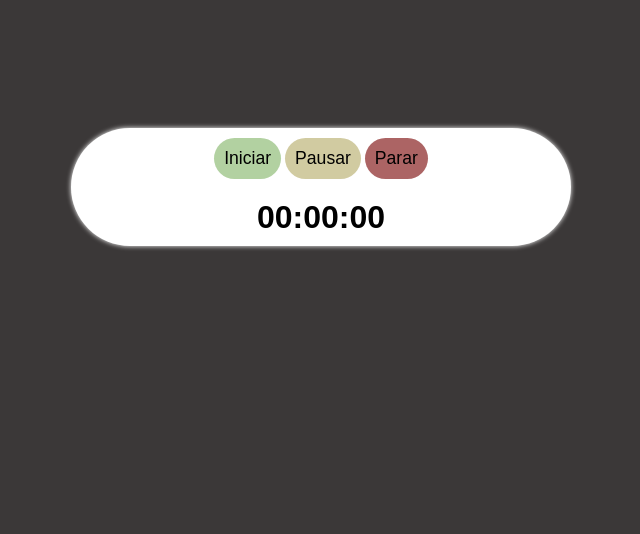
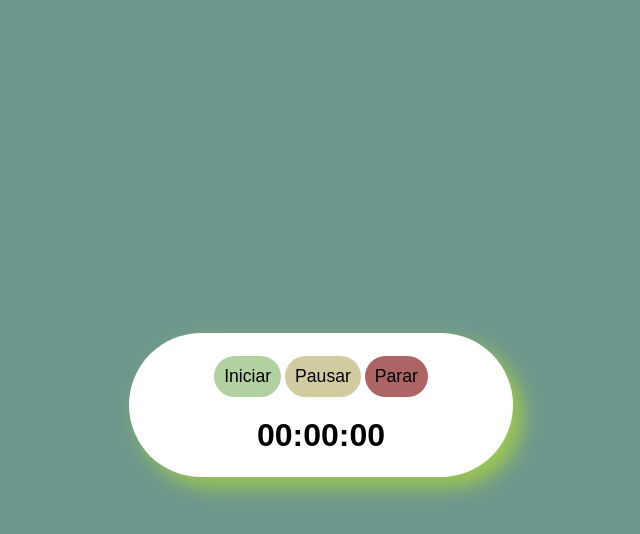
Before and after one commit to Wesley-Ferreiraa/cronometro, a plain HTML site: page index.html in a window 1280 px wide. Shown: the whole page, without its empty margins (319-959 px from the left). Drawn offline with Linux system fonts and the light colour scheme.

Commit message:
Modificação em elementos no css

```diff
--- a/style.css
+++ b/style.css
@@ -4,18 +4,18 @@
 }
 
 body{
-    background-color: rgb(59, 56, 56);
+    background-color: rgb(109, 151, 141);
 }
 
 .max-width{
     max-width: 500px;
-    width: 100%;
-    padding: 10px;
+    width: 30%;
+    padding: 23px;
     box-sizing: border-box;
-    margin-top: 10%;
+    margin-top: 26%;
     background-color: #fff;
-    border-radius: 60px;
-    box-shadow: 0 0 5px #fff;
+    border-radius: 100px;
+    box-shadow: 10px 10px 20px rgb(158, 200, 81);
     text-align: center;
 }
 
```
